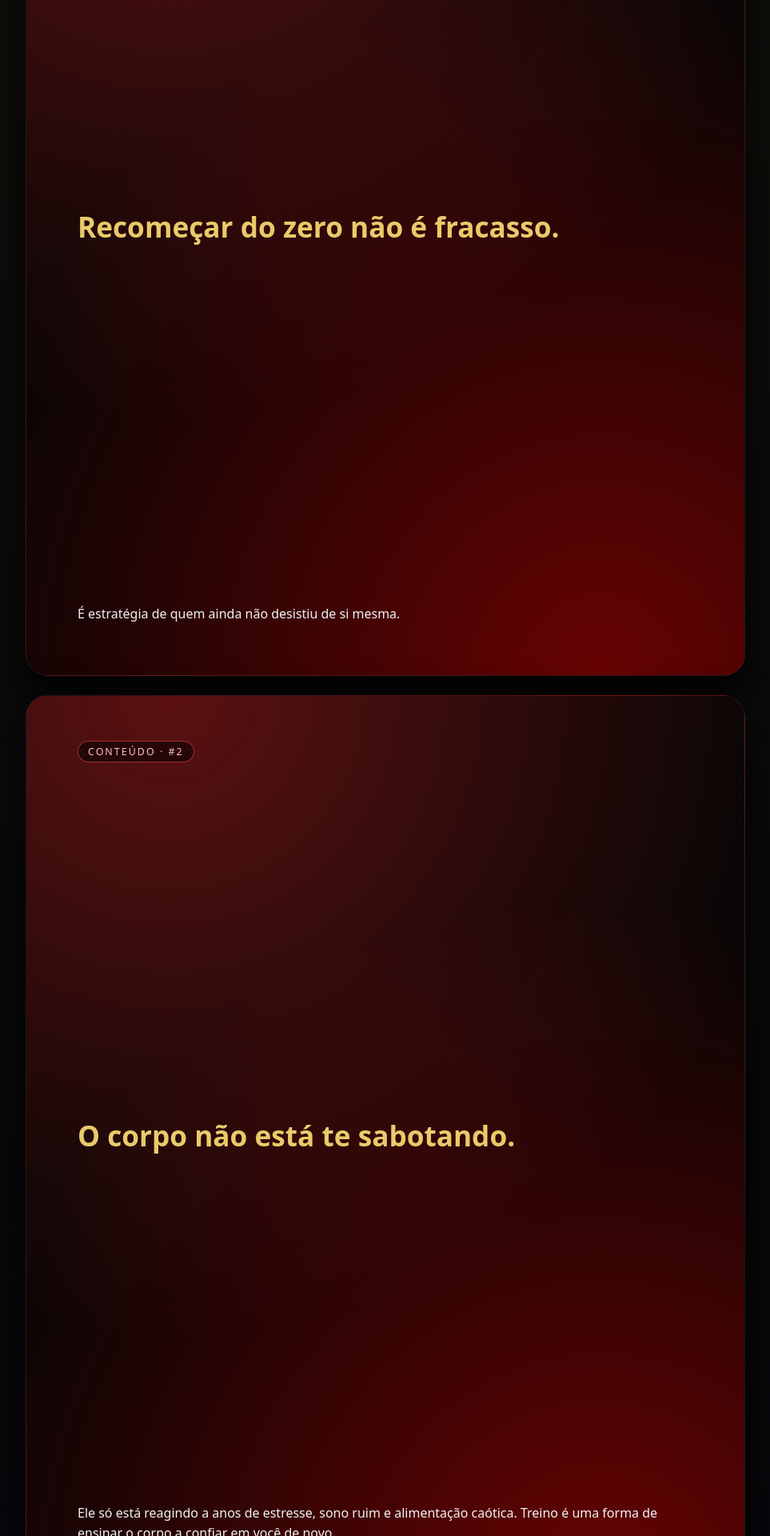
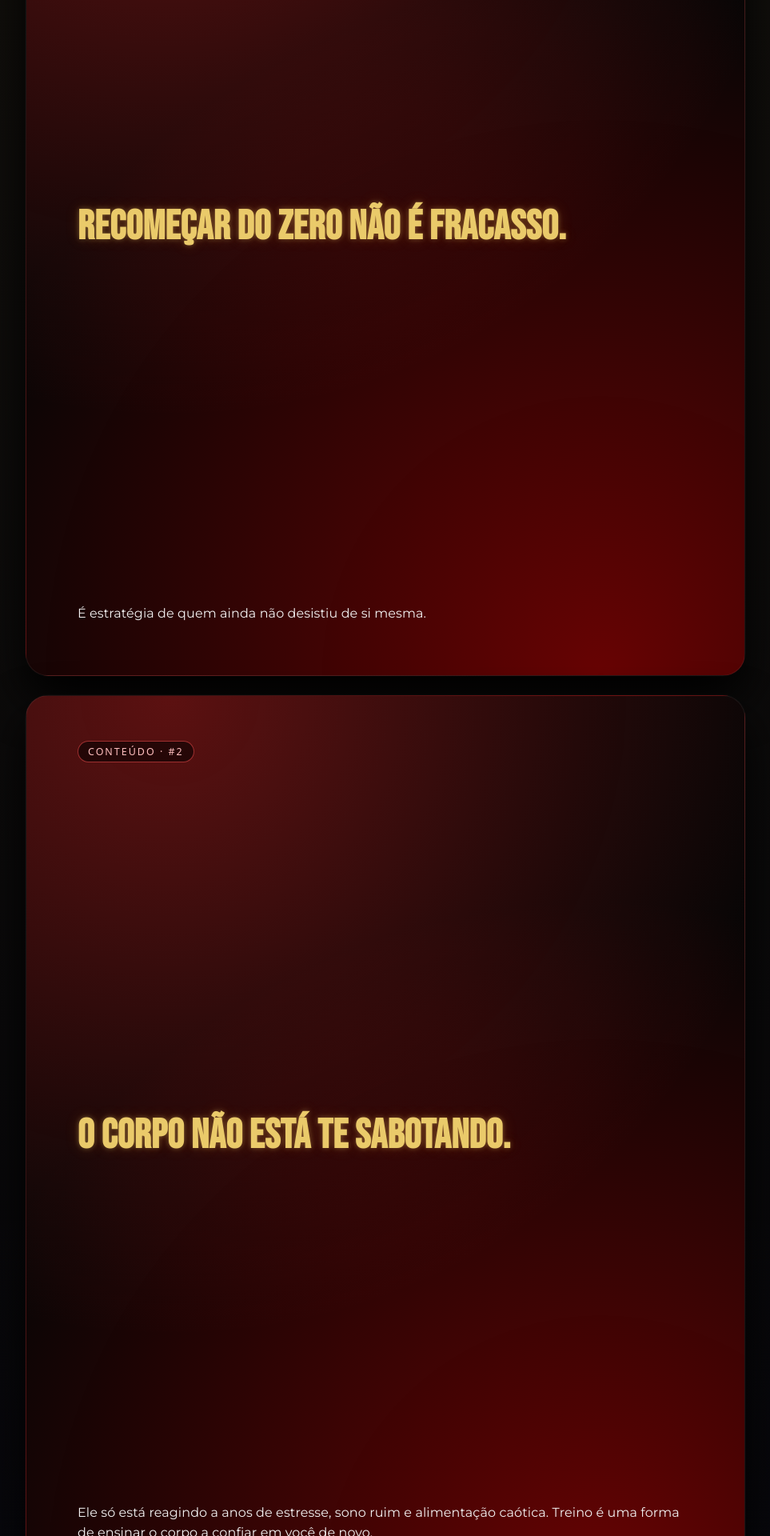
Before and after one commit to mbritodowglas-collab/fabrica-conteudo, a Jekyll site: the page built from content/carrossel/carrossel-teste.md, in a window 1280 px wide. Shown: the part 541-2461 px from the top of the page at 80% size, without its empty margins (158-1121 px from the left). Built offline with Jekyll 4.4.1, drawn with Linux system fonts in a browser that asks for light colours.

Commit message:
Atualizar o style.css

````diff
--- a/assets/css/style.css
+++ b/assets/css/style.css
@@ -1,3 +1,5 @@
+@import url('https://fonts.googleapis.com/css2?family=Bebas+Neue&family=Montserrat:wght@400;500;600;700&display=swap');
+
 /* ===========================
    BASE GLOBAL
    =========================== */
@@ -864,6 +866,7 @@ main {
 
 /* =========================================
    CARROSSEL · PADRÃO MD PERSONAL (4:5)
+   (override com alinhamento à esquerda)
    ========================================= */
 
 .fc-main--carrossel {
@@ -985,3 +988,46 @@ main {
     font-size: 0.9rem;
   }
 }
+
+/* =========================================
+   AJUSTES TIPOGRAFIA · BEBAS NEUE + CTA
+   ========================================= */
+
+/* HOOK – fonte Bebas Neue + efeito premium */
+.fc-slide__hook {
+  font-family: 'Bebas Neue', sans-serif;
+  font-size: 3.2rem;               /* grande, impacto */
+  font-weight: 700;
+  letter-spacing: 0.5px;
+  line-height: 1.05;
+  text-align: left;
+  color: #eaca6a;                  /* dourado MD */
+
+  text-shadow:
+    0 0 6px rgba(234, 202, 106, 0.35),
+    0 0 18px rgba(255, 150, 50, 0.18);
+}
+
+/* Corpo de texto harmonizado */
+.fc-slide__text {
+  font-family: 'Montserrat', system-ui, -apple-system, BlinkMacSystemFont, "Segoe UI", sans-serif;
+  font-size: 1rem;
+  line-height: 1.55;
+  color: #f2f2f2;
+  text-align: left;
+  letter-spacing: 0.1px;
+}
+
+/* CTA com destaque e brilho leve */
+.fc-slide__cta {
+  font-family: 'Montserrat', system-ui, -apple-system, BlinkMacSystemFont, "Segoe UI", sans-serif;
+  font-size: 1rem;
+  font-weight: 600;
+  color: #ffd15a;
+  text-align: left;
+
+  text-shadow:
+    0 0 4px rgba(255, 209, 90, 0.25),
+    0 0 12px rgba(255, 170, 60, 0.18);
+}
+```0
````
